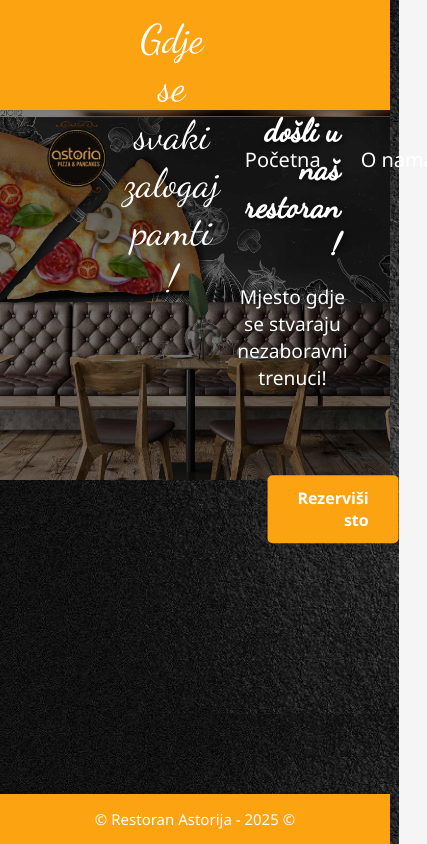
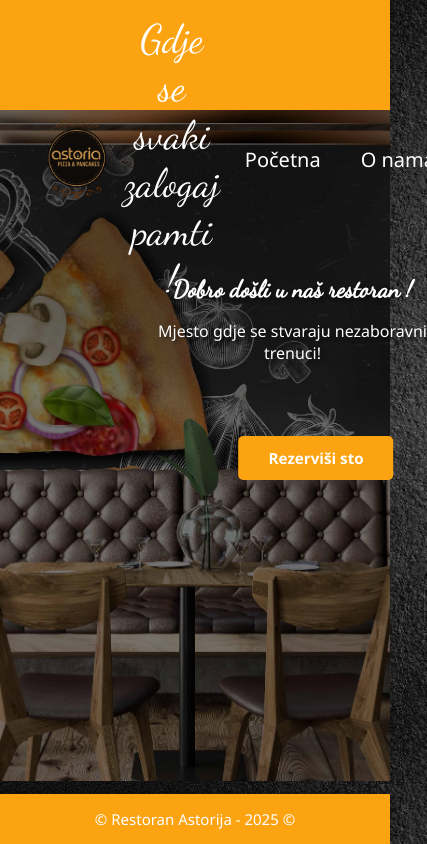
Before and after one commit to kemalbeganovic24/Restoran-Astoria, a React (Create React App) app: page / in a window 390 px wide. Shown: the whole page, 427 px wide, since content can reach past the window. Built offline with nearby package versions, Linux system fonts and the light colour scheme.

Commit message:
Update home.css

```diff
--- a/src/assets/styles/home.css
+++ b/src/assets/styles/home.css
@@ -7,6 +7,9 @@
     background-position: center;
     background-repeat: no-repeat;
     background-size: cover;
+    display: flex;
+    align-items: center;
+    justify-content: center
 }
 
 .hero-image::before {
@@ -28,6 +31,8 @@
     padding-top: 200px;
     color: white;
     z-index: 1;
+    max-width: 100%;
+    width: auto;
 }
 
 .hero-text h1 {
@@ -41,120 +46,44 @@
     text-shadow: 2px 2px 4px rgba(0, 0, 0, 0.5);
 }
 
-.content {
-    min-height: 480px;
-
-
-
-}
-.reservation-form {
-    max-width: 700px;
-    height: 250px;
-    margin: 610px auto;
-    background: white;
-    padding: 8rem 4rem;
-    border-radius: 15px;
-    box-shadow: 0 0 20px rgba(0, 0, 0, 0.1);
-}
-
-.reservation-form h2 {
-    color: #ffffff;
-    text-align: center;
-    margin-bottom: 30px;
-    font-size: 1.8rem;
-}
-
-.form-group {
-    margin-bottom: 0.5rem;
-}
-
-.form-group input,
-.form-group select {
-    width: 100%;
-    padding: 10px;
-    border: 1px solid #ddd;
-    border-radius: 5px;
-    font-size: 1rem;
-    color: #333;
-    transition: border-color 0.3s ease;
-}
-
-.form-group input:focus,
-.form-group select:focus {
-    outline: none;
-    border-color: #fca311;
-}
-
-.form-group input::placeholder {
-    color: #999;
-}
-
-.submit-btn {
-    width: 55%;
-    padding: 12px;
-    background-color: #fca311;
-    color: #ffffff;
-    border: none;
-    border-radius: 5px;
-    font-size: 1rem;
-    font-weight: bold;
-    cursor: pointer;
-    transition: all 0.3s ease;
-}
-
-.submit-btn:hover {
-    background-color: black;
-    color: #fca311;
-    transform: translateY(-2px);
-
-}
-
-.reservation-btn {
-    display: inline-block;
-    position: absolute;
-    top: 105%;
-    left: 30%;
-    padding: 12px 30px;
-    margin-top: 2.5rem;
-    background-color: #fca311;
-    color:white;
-    text-decoration: none;
-    border-radius: 5px;
-    font-weight: bold;
-    text-shadow: none;
-    transition: all 0.3s ease;
-}
-
-.reservation-btn:hover {
-    background-color: black;
-    color: #fca311;
-    transform: translateY(-2px);
-    box-shadow: 0 4px 8px rgba(0, 0, 0, 0.2);
-}
 
 @media (max-width: 768px) {
     .hero-image {
-        height: 400px;
+        height: 83vh;
     }
 
     .hero-text {
-        padding-top: 150px;
+    max-width: 100%;
+    width: auto;
     }
 
     .hero-text h1 {
         font-size: 2rem;
+        white-space: nowrap;
     }
 
     .hero-text p {
-        font-size: 1.2rem;
-    }
-    .reservation-form {
-        max-width: 100%;
-        padding: 1.5rem;
+        font-size: 1.1rem;
     }
 
-    .content {
-        padding: 2rem 1rem;
+    .reservation-btn {
+        font-size: 1rem;
+        padding: 10px 20px;
+    }
+}
+
+@media (max-width: 480px) {
+    .hero-text h1 {
+        font-size: 1.5rem;
+        white-space: nowrap;
     }
 
+    .hero-text p {
+        font-size: 1rem;
+    }
+
+    .reservation-btn {
+        font-size: 0.95rem;
+        padding: 8px 16px;
+    }
 }
```
